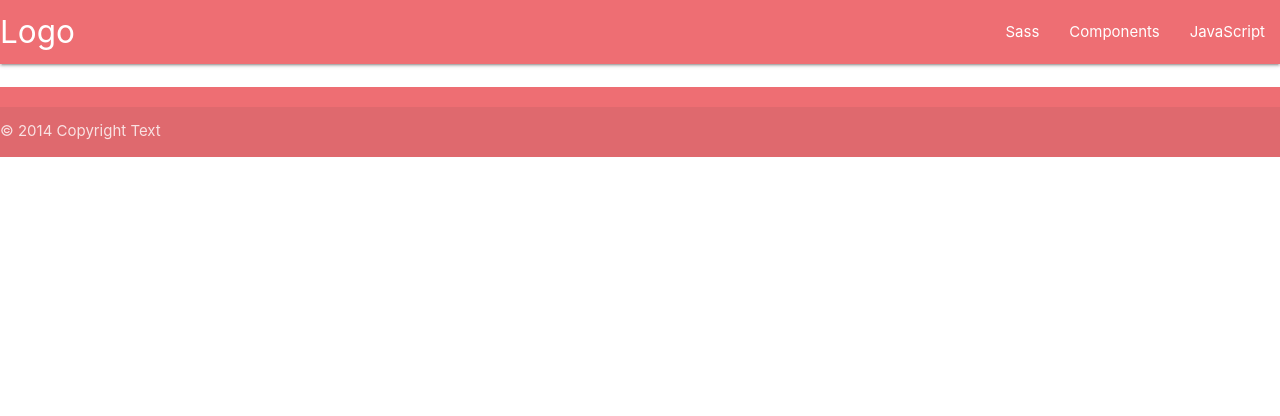
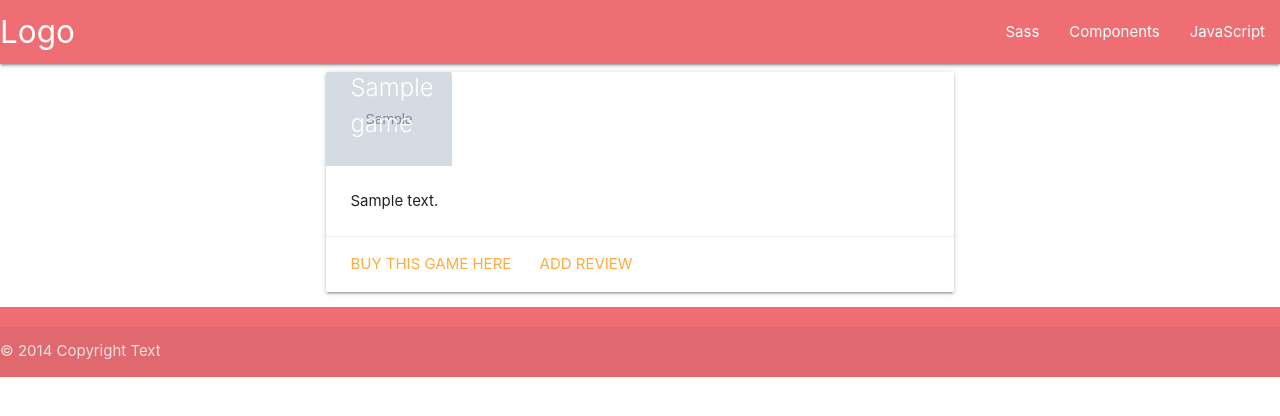
Before and after one commit to teppm/MS3-Project, a Flask app: template templates/game_details.html in a window 1280 px wide. Shown: the top 416 px of the page. Run offline with Flask 2, Linux system fonts and the light colour scheme; the template is opened without the code that fills it: most values are stand-ins (such as "Sample title", 1, 10 or a date in 2020); grey boxes marked "Sample" are stand-in pictures; some libraries are stand-ins or nearby versions.

Commit message:
game details initial page ('card') layout created, data added to page

```diff
--- a/templates/game_details.html
+++ b/templates/game_details.html
@@ -1,8 +1,22 @@
 {% extends 'base.html' %} {% block content %}
 
+<!--Game details card displays all relevant data about a specific game chosen from website landing page or all games page.
+     Card code base from materializecss-->
 <div class="container">
-    <div class="col">
-        <img src="" alt="">
+    <div class="col s6 m6 offset-6">
+        <div class="card">
+            <div class="card-image">
+                <img src="{{ game.image_link }}">
+                <span class="card-title">{{ game.game_name }}</span>
+            </div>
+            <div class="card-content">
+                <p>{{ game.game_summary }}</p>
+            </div>
+            <div class="card-action">
+                <a href="{{ game.purchase_link }}">Buy this game here</a>
+                <a href="">Add Review</a>
+            </div>
+        </div>
     </div>
 </div>
 {% endblock %}
```
